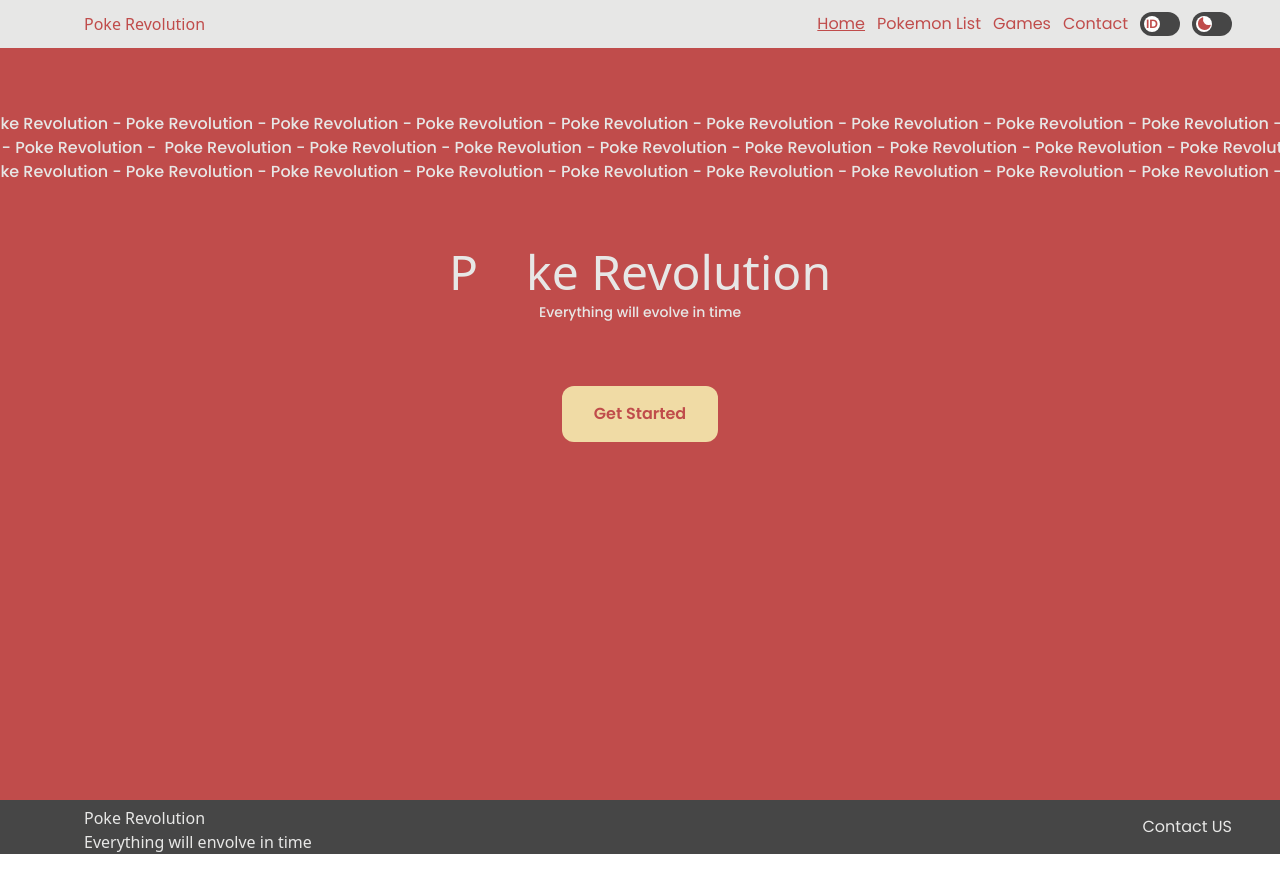
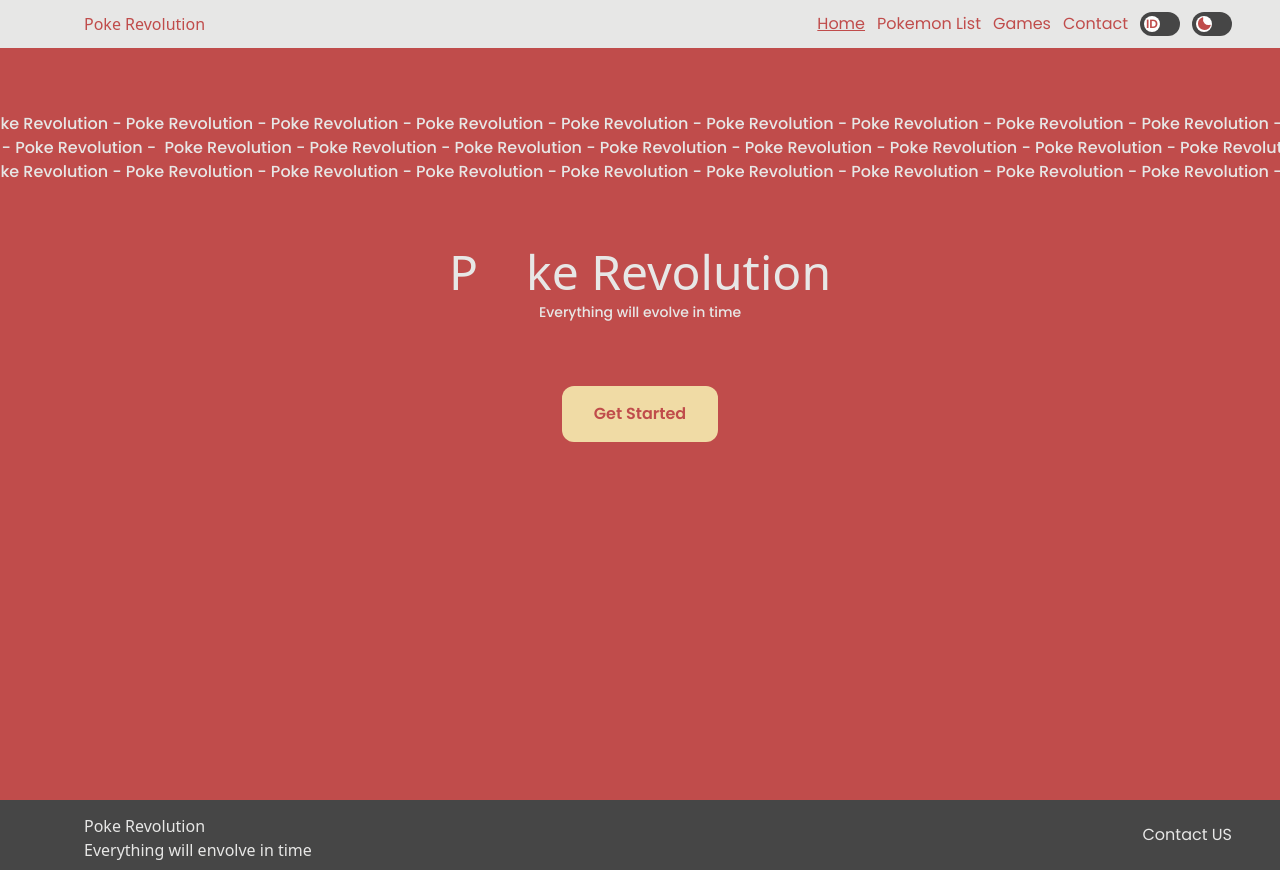
Before and after one commit to wramadhan/poke-revolution, a Next.js app: page / in a window 1280 px wide. Built offline with nearby package versions, Linux system fonts and the light colour scheme; some icons are missing; a web font is replaced by a local one.

Commit message:
add : padding

```diff
--- a/src/components/footer.tsx
+++ b/src/components/footer.tsx
@@ -2,7 +2,7 @@
 
 export const Footer = () => {
   return (
-    <footer className='px-12 bg-tertiary'>
+    <footer className='px-12 py-2 bg-tertiary'>
       <div className='flex justify-between text-quaternary'>
         <span className='flex'>
           <Icon icon='ic:twotone-catching-pokemon' className='text-4xl' />
```
